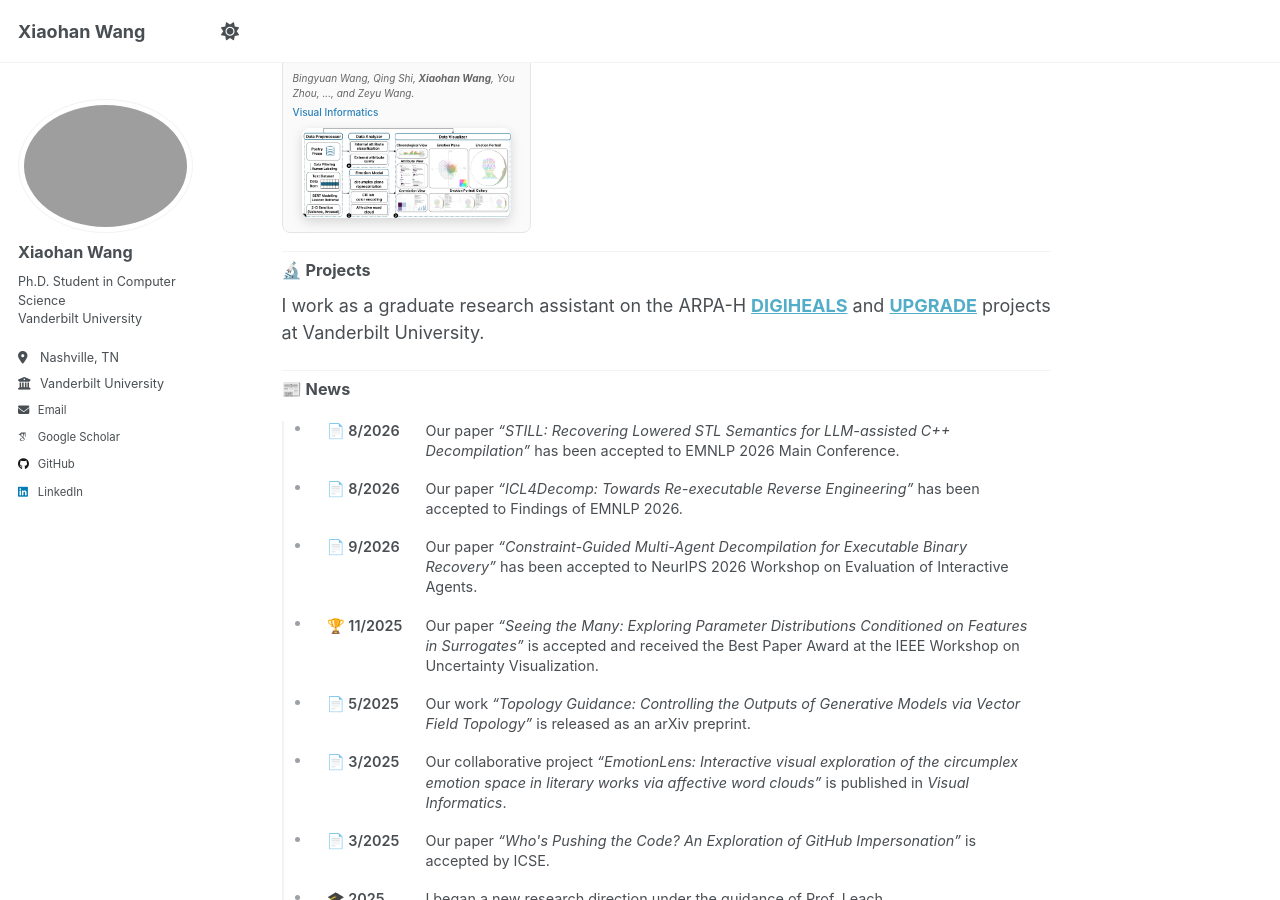
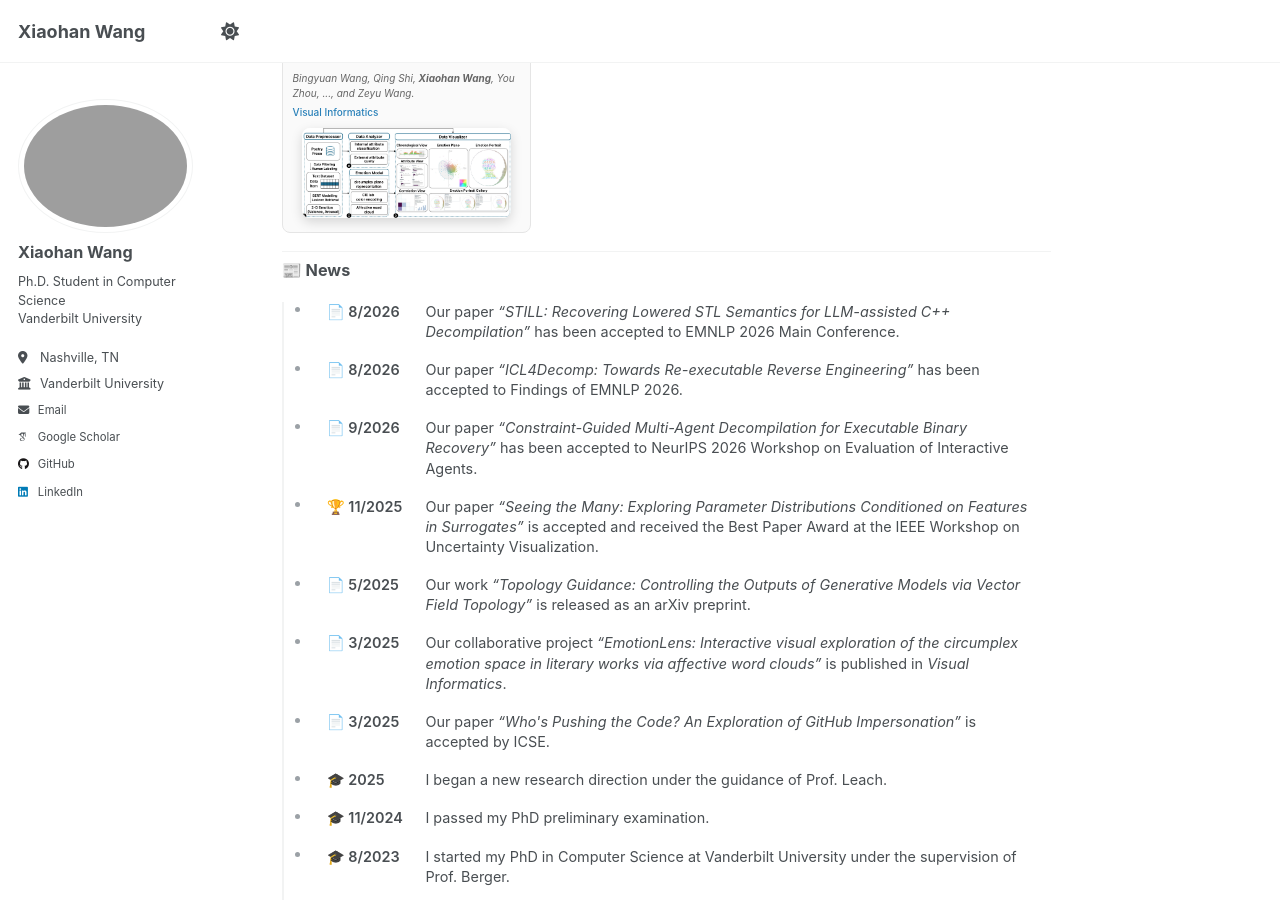
Before and after one commit to hannahwang37/hannahwang37.github.io, a Jekyll site: the page built from _pages/about.md, in a window 1280 px wide and 900 px high, scrolled down 1044 px. Built offline with Jekyll 4.4.1, drawn with Linux system fonts in a browser that asks for light colours; some web fonts are replaced.

Commit message:
Remove Projects section from homepage

```diff
--- a/_pages/about.md
+++ b/_pages/about.md
@@ -339,14 +339,6 @@ redirect_from:
 ---
 
 <section class="about-section">
-  <h2>🔬 Projects</h2>
-
-  <p>I work as a graduate research assistant on the ARPA-H <a href="https://arpa-h.gov/explore-funding/programs/digiheals"><strong>DIGIHEALS</strong></a> and <a href="https://arpa-h.gov/explore-funding/programs/upgrade"><strong>UPGRADE</strong></a> projects at Vanderbilt University.</p>
-</section>
-
----
-
-<section class="about-section">
   <h2>📰 News</h2>
 
   <ul class="about-timeline">
```
